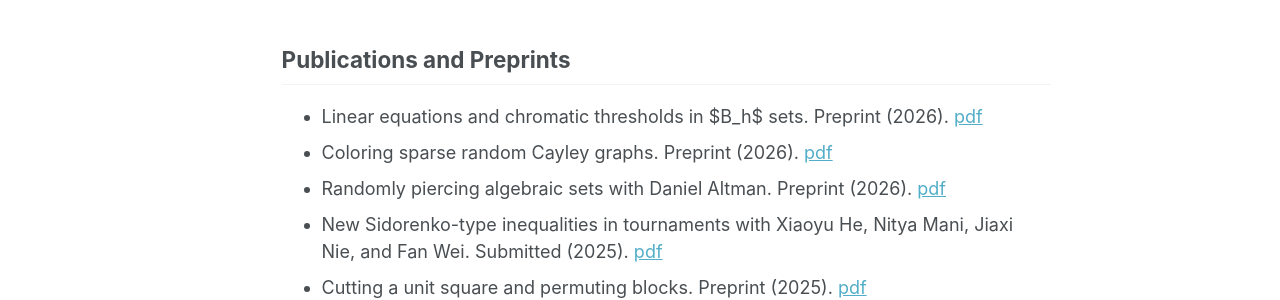
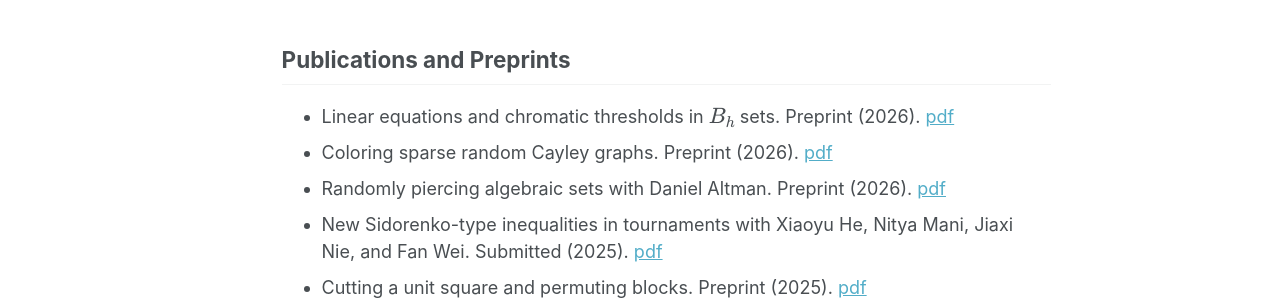
Before and after one commit to njtung/njtung.github.io, a Jekyll site: the page built from _pages/about.md, in a window 1280 px wide and 900 px high. Shown: the part 376-676 px from the top of the window. Built offline with Jekyll 4.4.1, drawn with Linux system fonts in a browser that asks for light colours; a script that is not in the unit is left out.

```diff
--- a/_pages/about.md
+++ b/_pages/about.md
@@ -19,7 +19,7 @@ Previously, I was an undergraduate at Brown University where I also obtained a M
 ## Publications and Preprints
 
 <!-- * Random thresholds in k-out hypergraphs with Anqi Li. In progress (2026++). -->
-* Linear equations and chromatic thresholds in $B_h$ sets. Preprint (2026). [pdf](https://arxiv.org/abs/2606.30767)
+* Linear equations and chromatic thresholds in \\(B_h\\) sets. Preprint (2026). [pdf](https://arxiv.org/abs/2606.30767)
 * Coloring sparse random Cayley graphs. Preprint (2026). [pdf](https://arxiv.org/abs/2606.23762)
 * Randomly piercing algebraic sets with Daniel Altman. Preprint (2026). [pdf](https://arxiv.org/abs/2606.19677)
 * New Sidorenko-type inequalities in tournaments with Xiaoyu He, Nitya Mani, Jiaxi Nie, and Fan Wei. Submitted (2025). [pdf](https://arxiv.org/abs/2512.11222)
```
